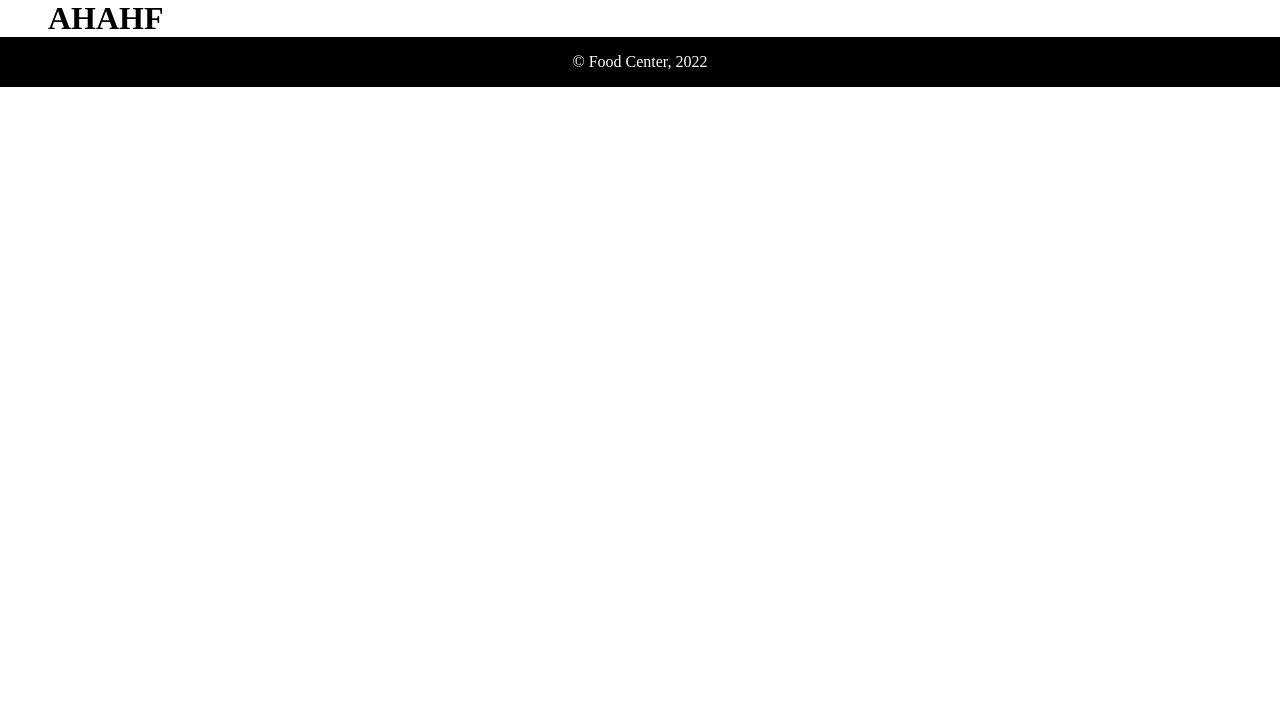
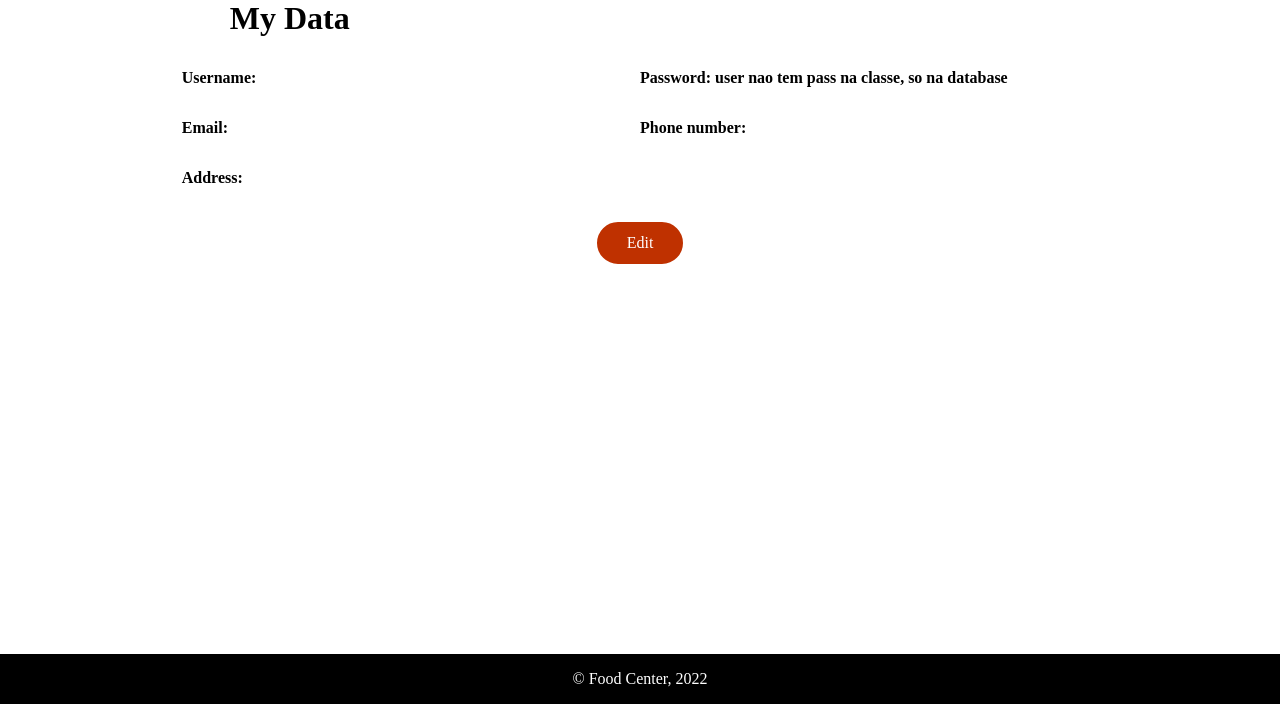
Before and after one commit to TiagoBranquinho/LTW_Project, a PHP site: page /user.php in a window 1280 px wide. Shown: the part 96-800 px from the top of the page. Run offline with PHP 8.4, Linux system fonts and the light colour scheme; the visitor is signed in with stand-in values (Sample User, id 1); data comes from the database, SQL or seed files in the repository; both versions use the stored data as it was after the commit; data that the repository does not hold is empty.

Commit message:
User profile and user class update

```diff
--- a/css/style.css
+++ b/css/style.css
@@ -27,6 +27,8 @@
     flex-grow: 1;
     flex-shrink: 0;
     flex-basis: auto;
+    display: flex;
+    flex-direction: column;
 }
 
 header h3{
@@ -80,7 +82,7 @@
     margin-top: 10em;
 }
 
-button, .restaurant a{
+button, .restaurant a, .userdata a{
     background-color: #bf3100;
     border: solid;
     color: white;
@@ -461,3 +463,20 @@
     grid-column-start: 2;
     grid-column-end: span 1;
 }
+
+.userdata, .edituser{
+    display: flex;
+    flex-wrap: wrap;
+    row-gap: 2em;
+    place-self: center;
+    place-content: center;
+}
+
+.userdata > *, .edituser > *:not(button){
+    width: 50%;
+    box-sizing: border-box;
+}
+
+.userdata > h1, .userdata > h4:nth-of-type(5), .edituser h1, .edituser > label:nth-of-type(5){
+    width: 100%;
+}
--- a/database/user.class.php
+++ b/database/user.class.php
@@ -1,5 +1,6 @@
 <?php
   declare(strict_types = 1);
+  include_once('database/connection.db.php');
 
   class User {
     public string $username;
@@ -36,6 +37,23 @@
         else return null;
     }
 
+    static function getUser(PDO $db, string $username){
+      $stmt = $db->prepare('SELECT * FROM User WHERE lower(username) = ?');
+      $stmt->execute(array(strtolower($username)));
+
+      if ($user = $stmt->fetch()){
+          return new User(
+              $user['username'],
+              $user['email'],
+              $user['address'],
+              $user['phoneNumber'],
+              $user['restaurantOwner']?true:false,
+              $user['customer']?true:false
+          );
+      }
+      else return null;
+  }
+
     static function registerUser(PDO $db, string $username, string $password, string $email, string $address, string $phoneNumber, bool $restaurantOwner, bool $customer) {
       $stmt = $db->prepare("SELECT * FROM user WHERE user.username = ?");
       $stmt->execute([$username]);
@@ -51,5 +69,10 @@
         return true;
       }
     }
+
+    static function editUser(PDO $db, User $user) {
+      $stmt = $db->prepare("UPDATE User SET email = ?, address = ?, phoneNumber = ? WHERE user.username = ?");
+      $stmt->execute([$user->email, $user->address, $user->phoneNumber, $user->username]);
+    }
   }
 ?>
--- a/payment.php
+++ b/payment.php
@@ -6,9 +6,9 @@
     <form class="payment" action="action_payment.php" method="POST">
         <h2>Payment Method</h2>
         <h3>Monetary<small> (default)</small></h3>
-        <input type="checkbox" name="payment" value="money" checked>
+        <input type="radio" name="payment" value="money" checked="checked">
         <h3>Credit Card</h3>
-        <input type="checkbox" name="payment" value="card">
+        <input type="radio" name="payment" value="card">
         <label><strong>Titular name:</strong>
             <input type="text" name="titular">
         </label>
--- a/script.js
+++ b/script.js
@@ -1,7 +1,6 @@
 const checkboxes = document.querySelectorAll('.payment input')
 
 document.body.addEventListener('click', (e) => {
-  let found = 0;
   for (const c of checkboxes) {
     c.checked = false
   }
@@ -9,7 +8,6 @@
   for (const c of checkboxes) {
       if(c === e.target){
         c.checked = true
-        found = 1;
       }
   }
 })
--- /dev/null
+++ b/templates/user.tpl.php
@@ -0,0 +1,17 @@
+<?php include_once('database/user.class.php');
+        include_once('database/connection.db.php');
+    function output_user_data(){
+    $user = User::getUser(getDatabaseConnection(), $_SESSION['username']);
+?>
+    <main>
+    <div class="userdata">
+        <h1>My Data</h1>
+        <?php echo '<h4>Username: ' . $user->username . '</h4>';?>
+        <?php echo '<h4>Password: ' . 'user nao tem pass na classe, so na database' . '</h4>';?>
+        <?php echo '<h4>Email: ' . $user->email . '</h4>';?>
+        <?php echo '<h4>Phone number: ' . $user->phoneNumber . '</h4>';?>
+        <?php echo '<h4>Address: ' . $user->address . '</h4>';?>
+        <a href="edit_user.php">Edit</a>
+    </div>
+</main>
+<?php } ;?>
--- a/user.php
+++ b/user.php
@@ -1,6 +1,9 @@
 <?php
+    declare(strict_types = 1);
+    session_start();
     include_once('templates/common.tpl.php');
+    include_once('templates/user.tpl.php');
     output_header();
+    output_user_data();
+    output_footer();
 ?>
-<h1>AHAHF</h1>
-<?php output_footer();?>
```
Also changed, not shown: action_edit_user.php (added, +18 -0 lines), action_login.php (+4 -3 lines), edit_user.php (added, +31 -0 lines), database/database.db.
